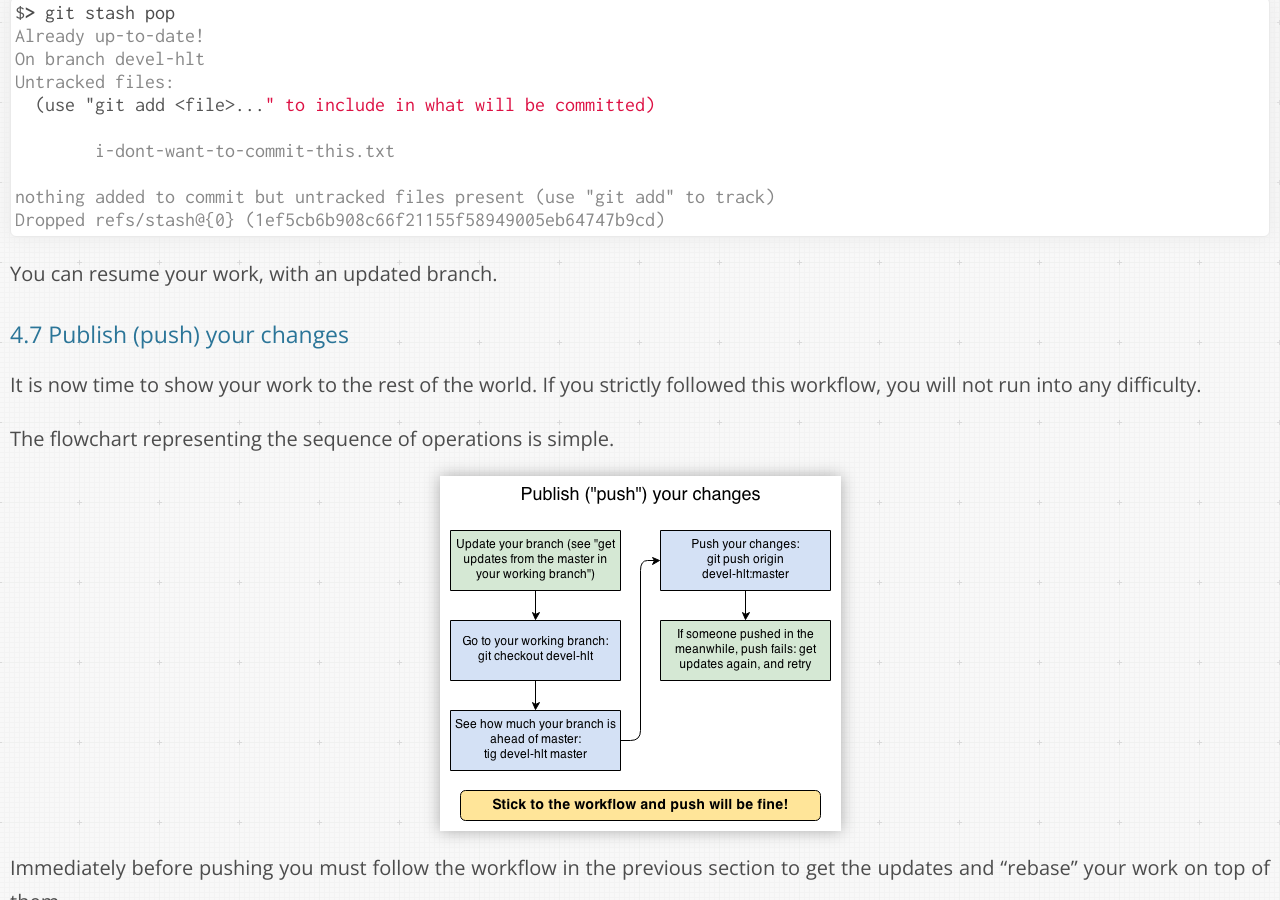
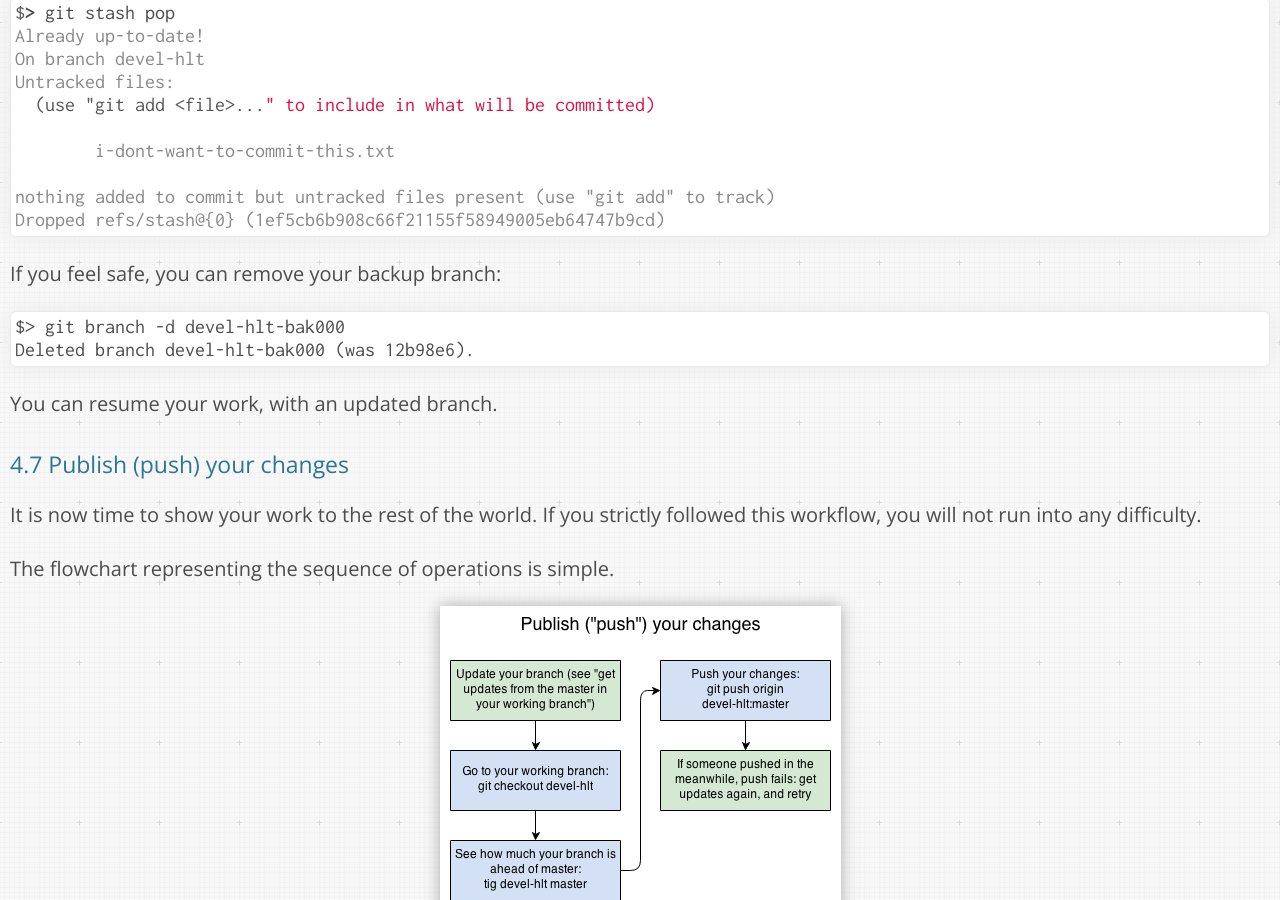
Before and after one commit to dberzano/dberzano.github.io, a Jekyll site: the page built from alice/git/index.md, in a window 1280 px wide and 900 px high, scrolled down 25098 px. Built offline with Jekyll 4.4.1, drawn with Linux system fonts in a browser that asks for light colours; Markdown is read by kramdown in place of the engine named in the settings.

Commit message:
GitTut: delete backup branch

````diff
--- a/alice/git/index.md
+++ b/alice/git/index.md
@@ -1057,6 +1057,13 @@ nothing added to commit but untracked files present (use "git add" to track)
 Dropped refs/stash@{0} (1ef5cb6b908c66f21155f58949005eb64747b9cd)
 ```
 
+If you feel safe, you can remove your backup branch:
+
+```
+$> git branch -d devel-hlt-bak000
+Deleted branch devel-hlt-bak000 (was 12b98e6).
+```
+
 You can resume your work, with an updated branch.
 
 
````
